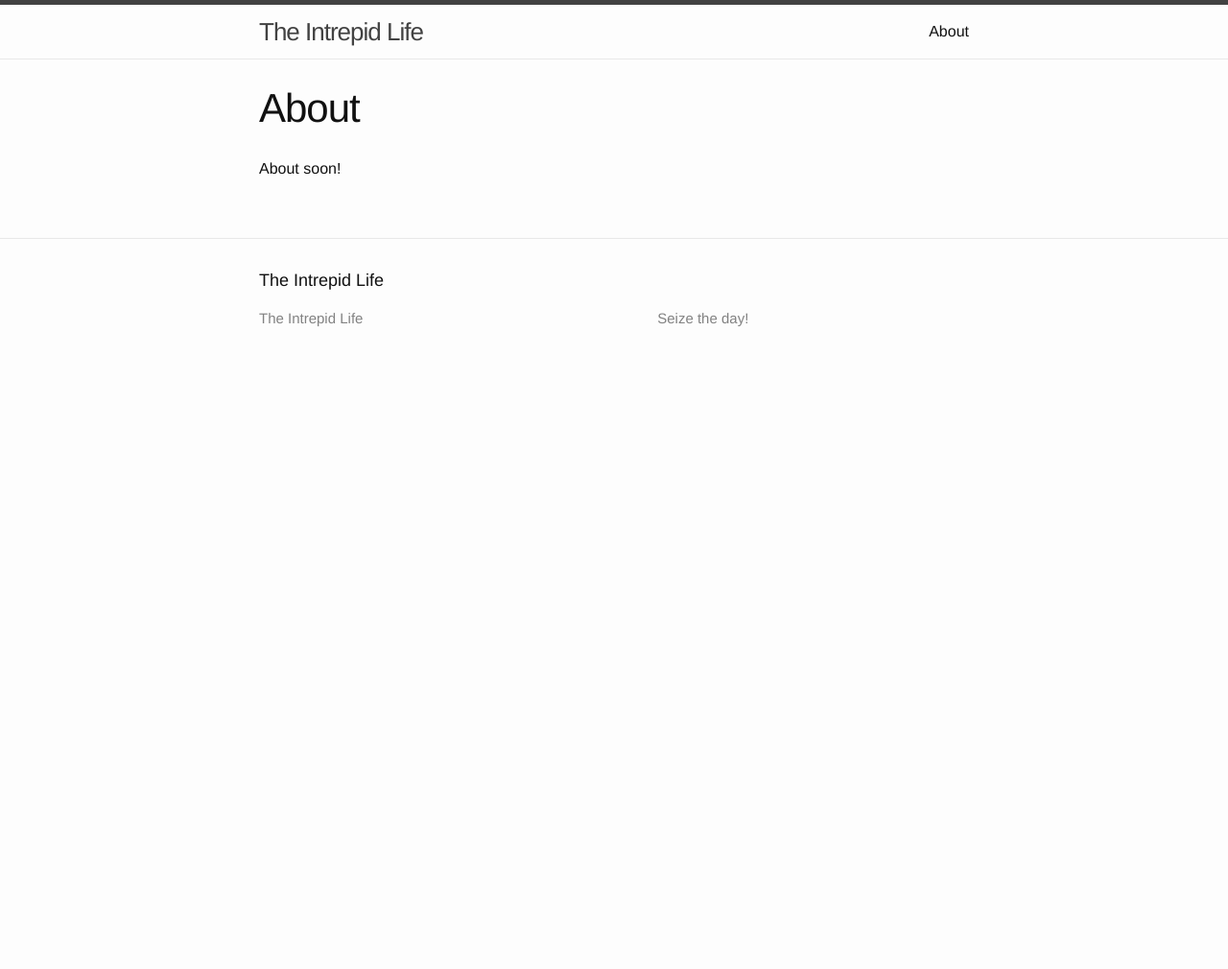
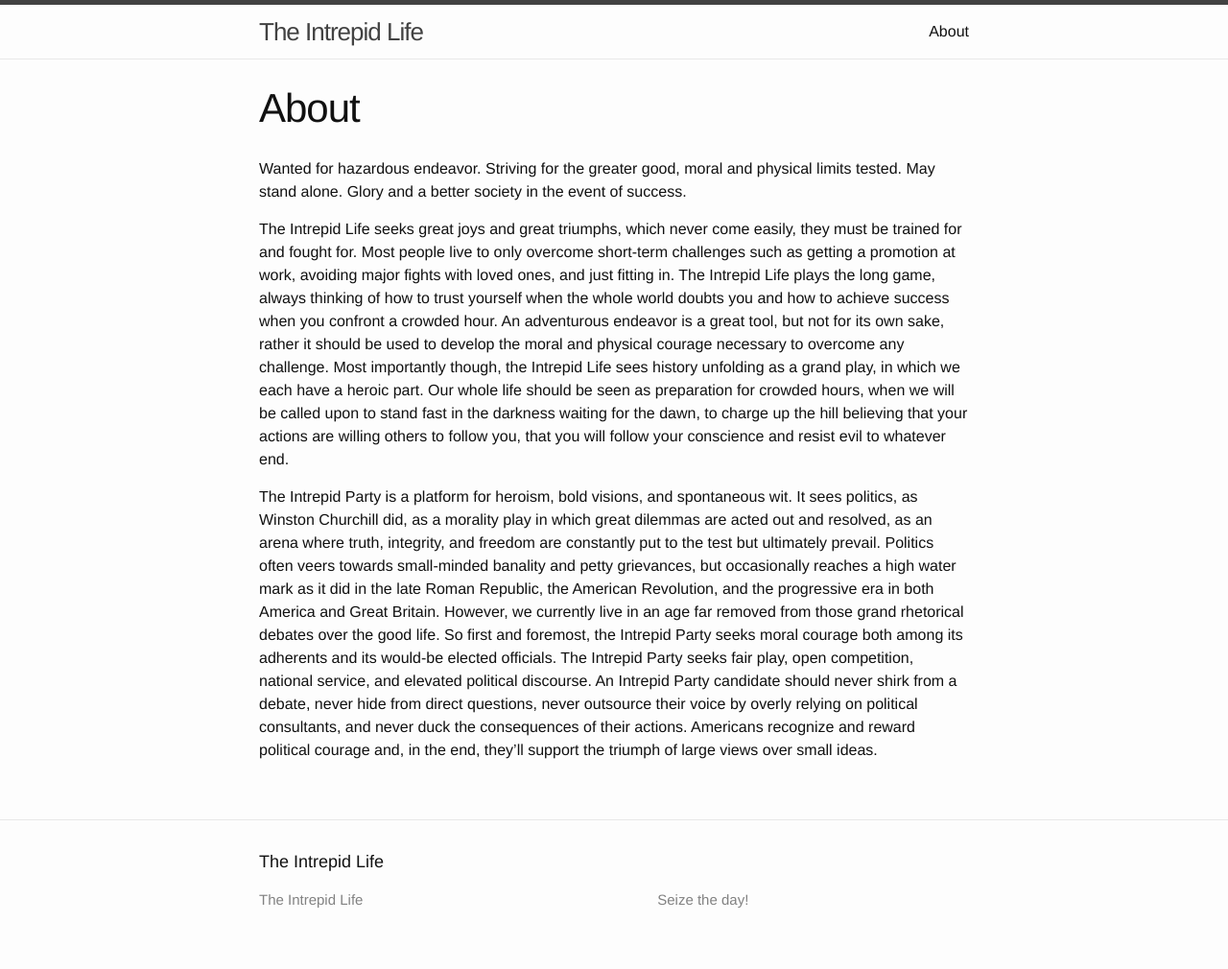
Before and after one commit to Intrepid-Life/intrepid-life.github.io, a Jekyll site: the page built from about.md, in a window 1280 px wide. Shown: the whole page at 96% size. Built offline with Jekyll 4.4.1, drawn with Linux system fonts in a browser that asks for light colours; before the commit the page ends 900 px from its top, so only the background shows below that.

Commit message:
Add about

```diff
--- a/about.md
+++ b/about.md
@@ -4,4 +4,8 @@ title: About
 permalink: /about/
 ---
 
-About soon!
+Wanted for hazardous endeavor.  Striving for the greater good, moral and physical limits tested. May stand alone. Glory and a better society in the event of success.
+
+The Intrepid Life seeks great joys and great triumphs, which never come easily, they must be trained for and fought for. Most people live to only overcome short-term challenges such as getting a promotion at work, avoiding major fights with loved ones, and just fitting in. The Intrepid Life plays the long game, always thinking of how to  trust yourself when the whole world doubts you and how to achieve success when you confront a crowded hour. An adventurous endeavor is a great tool, but not for its own sake, rather it should be used to develop the moral and physical courage necessary to overcome any challenge. Most importantly though, the Intrepid Life sees history unfolding as a grand play, in which we each have a heroic part. Our whole life should be seen as preparation for crowded hours,  when we will be called upon to stand fast in the darkness waiting for the dawn, to charge up the hill believing that your actions are willing others to follow you, that you will follow your conscience and resist evil to whatever end.
+
+The Intrepid Party is a platform for heroism, bold visions, and spontaneous wit. It sees politics, as Winston Churchill did, as a morality play in which great dilemmas are acted out and resolved, as an arena where truth, integrity, and freedom are constantly put to the test but ultimately prevail. Politics often veers towards small-minded banality and petty grievances, but occasionally reaches a high water mark as it did in the late Roman Republic, the American Revolution, and the progressive era in both America and Great Britain. However, we currently live in an age far removed from those grand rhetorical debates over the good life. So first and foremost, the Intrepid Party seeks moral courage both among its adherents and its would-be elected officials. The Intrepid Party seeks fair play, open competition, national service, and elevated political discourse. An Intrepid Party candidate should never shirk from a debate, never hide from direct questions, never outsource their voice by overly relying on political consultants, and never duck the consequences of their actions. Americans recognize and reward political courage and, in the end, they’ll support the triumph of large views over small ideas.
```
